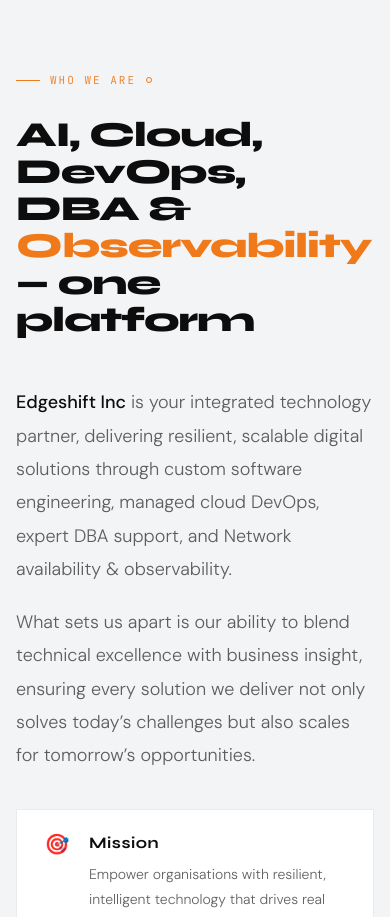
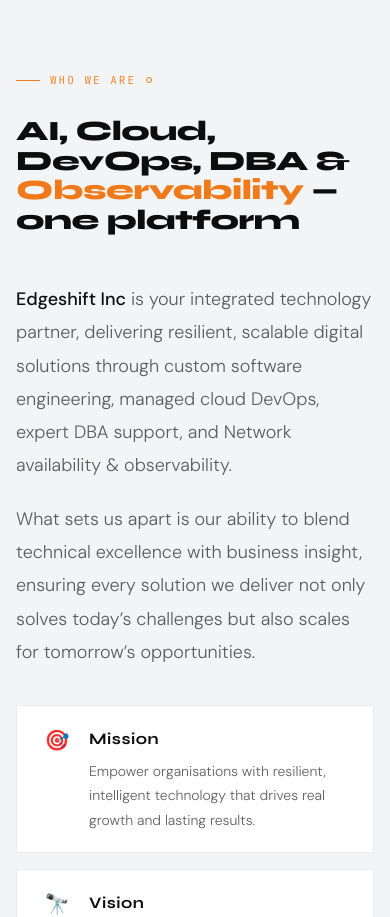
Before and after one commit to edgeshiftinc/website, a Next.js app: page / in a window 390 px wide. Shown: the part 1247-2164 px from the top of the page. Built offline with nearby package versions, Linux system fonts and the light colour scheme; no server answers; the database is empty.

Commit message:
Update About.module.css

```diff
--- a/components/sections/About.module.css
+++ b/components/sections/About.module.css
@@ -18,23 +18,16 @@
 
 .title {
   font-family: var(--ff-display);
-  font-size: clamp(44px, 6vw, 84px);
+  font-size: clamp(36px, 4.5vw, 72px);
   font-weight: 800;
-  line-height: 0.95;
-  letter-spacing: -1.5px;
+  line-height: 1.0;
+  letter-spacing: -1px;
   color: var(--white);
   margin-top: 8px;
-  overflow-wrap: break-word;
-  word-break: break-word;
-  hyphens: auto;
-}
-
-@media (max-width: 600px) {
-  .title {
-    font-size: clamp(32px, 9vw, 44px);
-    letter-spacing: -1px;
-    line-height: 1.05;
-  }
+  /* No word-break, no hyphens — words must stay whole */
+  word-break: normal;
+  overflow-wrap: normal;
+  hyphens: none;
 }
 
 .accent { color: var(--cyan); }
@@ -177,4 +170,9 @@
   .section { padding: 64px 16px; }
   .focusGrid { grid-template-columns: 1fr; }
   .focusCard { min-height: unset; }
+  .title {
+    font-size: clamp(28px, 7vw, 40px);
+    letter-spacing: -0.5px;
+    line-height: 1.05;
+  }
 }
```
